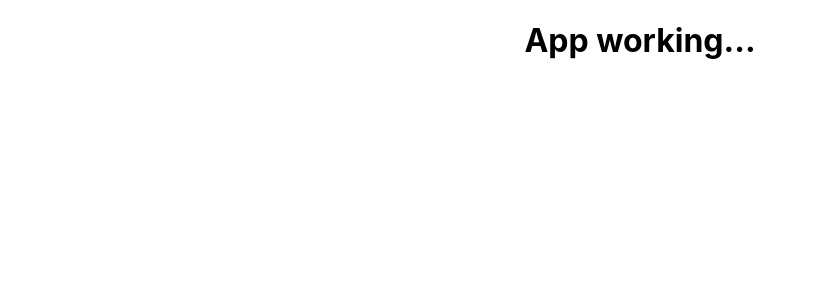
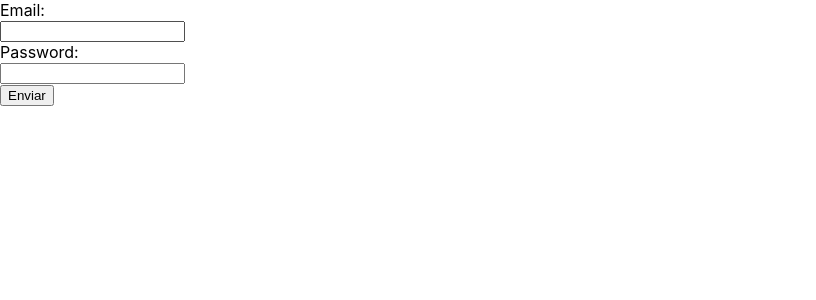
Before and after one commit to Dan33311/react-challenge-alk-copy, a React (Create React App) app: page / in a window 1280 px wide. Shown: the top 300 px of the page, without its empty margins (0-816 px from the left). Built offline with nearby package versions, Linux system fonts and the light colour scheme.

Commit message:
Login, login validations sweetalert2

```diff
--- a/package.json
+++ b/package.json
@@ -9,6 +9,8 @@
     "react": "^18.1.0",
     "react-dom": "^18.1.0",
     "react-scripts": "5.0.1",
+    "sweetalert2": "^11.4.10",
+    "sweetalert2-react-content": "^5.0.0",
     "web-vitals": "^2.1.4"
   },
   "scripts": {
--- a/src/App.js
+++ b/src/App.js
@@ -1,9 +1,10 @@
 import './App.css';
+import Login from './components/Login';
 
 function App() {
   return (
-    <div className="App">
-      <h1>App working...</h1>
+    <div className="">
+      <Login />
     </div>
   );
 }
--- a/src/components/Login.jsx
+++ b/src/components/Login.jsx
@@ -1,11 +1,88 @@
+import Swal from 'sweetalert2'
+import withReactContent from 'sweetalert2-react-content'
+
+const MySwal = withReactContent(Swal)
+
+
 const Login = () => {
+
+  const handleSubmit = (e) => {
+    e.preventDefault()
+
+    const email = e.target.email.value
+    const password = e.target.password.value
+
+    const Toast = Swal.mixin({
+      toast: true,
+      position: 'top',
+      showConfirmButton: false,
+      timer: 3000,
+      timerProgressBar: true,
+      didOpen: (toast) => {
+        toast.addEventListener('mouseenter', Swal.stopTimer)
+        toast.addEventListener('mouseleave', Swal.resumeTimer)
+      }
+    })
+
+    // no empty fiels
+    if(email === "" || password === ""){
+      // MySwal.fire(<p>there is empty fields</p>)
+      Swal.fire({
+        title: 'There is empty fields!',
+        text: 'Do you want to continue',
+        icon: 'error',
+        confirmButtonText: 'Cool'
+      })
+      return
+    }
+
+    // REGEX
+    const regexEmail = /^(([^<>()[\]\.,;:\s@\"]+(\.[^<>()[\]\.,;:\s@\"]+)*)|(\".+\"))@(([^<>()[\]\.,;:\s@\"]+\.)+[^<>()[\]\.,;:\s@\"]{2,})$/i;
+
+    if(email !== "" && !regexEmail.test(email)){
+      Swal.fire({
+        title: 'Invalid email format!',
+        text: 'Do you want to continue',
+        icon: 'error',
+        confirmButtonText: 'Cool'
+      })
+      return
+    }
+
+    // verify correct credentials email and password
+    if(email !== 'challenge@alkemy.org' && password !== 'react'){
+      Swal.fire({
+        title: 'Invalid credentials!',
+        text: 'Do you want to continue',
+        icon: 'error',
+        confirmButtonText: 'Cool'
+      })
+      return
+    }
+
+    Toast.fire({
+      icon: 'success',
+      title: 'Login successfully'
+    })
+
+  }
+
   return (
     <>
-      <form>
+      <form onSubmit={handleSubmit}>
         <label>
-          <span>Email:</span>
-          <input type="email" />
+          <span>Email:</span><br />
+          <input type="text" name="email"/>
         </label>
+        <br />
+
+        <label>
+          <span>Password:</span><br />
+          <input type="password" name="password"/>
+        </label>
+        <br />
+
+        <button>Enviar</button>
       </form>
     </>
   );
```
Also changed, not shown: 2 other files (tests, documents, lock files or other folders).
